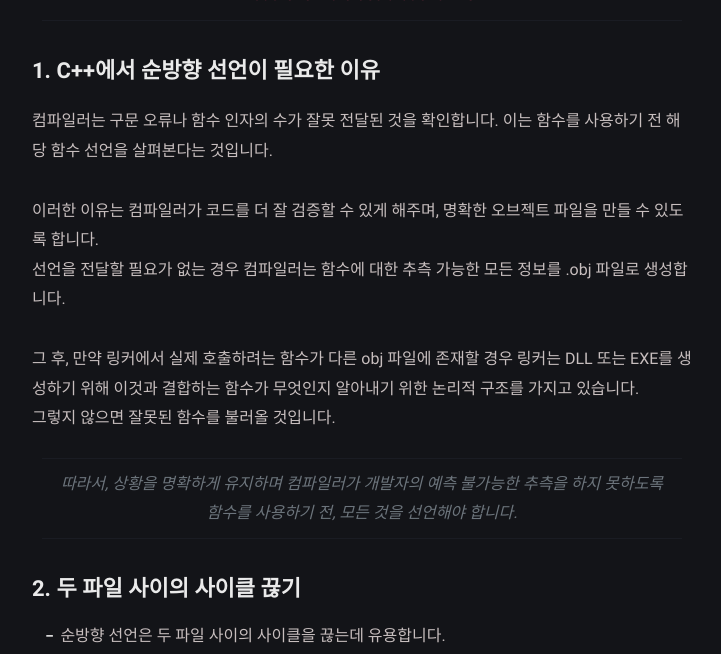
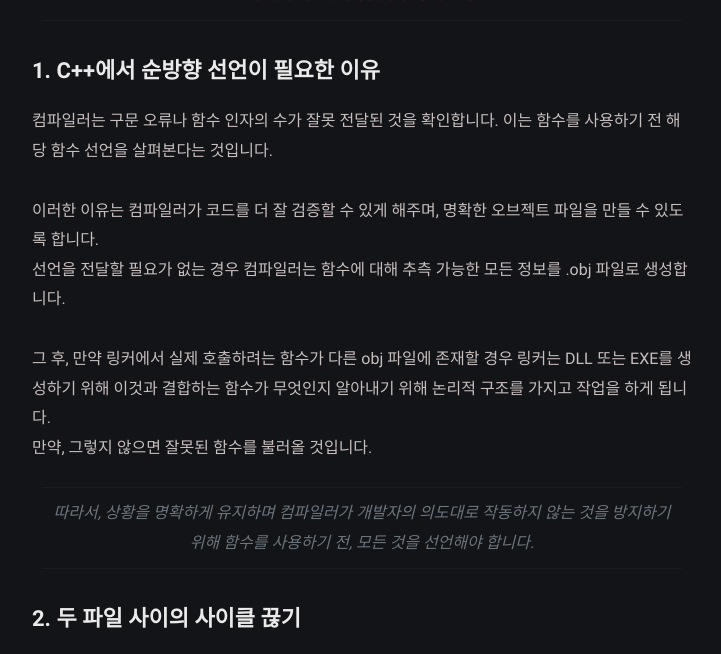
Before and after one commit to Xerlocked/Xerlocked.github.io, a Jekyll site: the page built from _posts/Tips/2022-04-18-Foward-Declaration-순방향-선언.md, in a window 1280 px wide and 1400 px high, scrolled down 448 px. Shown: the top 654 px of the window, without its empty margins (278-999 px from the left). Built offline with Jekyll 4.4.1, drawn with Linux system fonts in a browser that asks for light colours; some web fonts are replaced; some of the changed text lies outside the part shown.

Commit message:
오탈자 수정 및 번역 수정

```diff
--- a/_posts/Tips/2022-04-18-Foward-Declaration-순방향-선언.md
+++ b/_posts/Tips/2022-04-18-Foward-Declaration-순방향-선언.md
@@ -18,12 +18,12 @@ tag:
 이는 함수를 사용하기 전 해당 함수 선언을 살펴본다는 것입니다.
 
 이러한 이유는 컴파일러가 코드를 더 잘 검증할 수 있게 해주며, 명확한 오브젝트 파일을 만들 수 있도록 합니다.
-선언을 전달할 필요가 없는 경우 컴파일러는 함수에 대한 추측 가능한 모든 정보를 .obj 파일로 생성합니다.
+선언을 전달할 필요가 없는 경우 컴파일러는 함수에 대해 추측 가능한 모든 정보를 .obj 파일로 생성합니다.
 
-그 후, 만약 링커에서 실제 호출하려는 함수가 다른 obj 파일에 존재할 경우 링커는 DLL 또는 EXE를 생성하기 위해 이것과 결합하는 함수가 무엇인지 알아내기 위한 논리적 구조를 가지고 있습니다.
-그렇지 않으면 잘못된 함수를 불러올 것입니다.
+그 후, 만약 링커에서 실제 호출하려는 함수가 다른 obj 파일에 존재할 경우 링커는 DLL 또는 EXE를 생성하기 위해 이것과 결합하는 함수가 무엇인지 알아내기 위해 논리적 구조를 가지고 작업을 하게 됩니다.
+만약, 그렇지 않으면 잘못된 함수를 불러올 것입니다.
 
-> 따라서, 상황을 명확하게 유지하며 컴파일러가 개발자의 예측 불가능한 추측을 하지 못하도록 함수를 사용하기 전, 모든 것을 선언해야 합니다.
+> 따라서, 상황을 명확하게 유지하며 컴파일러가 개발자의 의도대로 작동하지 않는 것을 방지하기 위해 함수를 사용하기 전, 모든 것을 선언해야 합니다.
 
 ## 2. 두 파일 사이의 사이클 끊기
 - 순방향 선언은 두 파일 사이의 사이클을 끊는데 유용합니다.
@@ -34,9 +34,9 @@ tag:
 
 {% gist b0ac7c991de647ef41ffd8e54b0735e3 %}
 
-Wheel이 Car에 대한 포인터를 가지고 있기 때문에 Car 선언이 필요하지만,
+Wheel 파일이 Car*를 사용하고 있기때문에 Car.h를 포함해야 하지만,
 
 만약 Car.h를 포함한다면 컴파일러 오류가 발생합니다.
 
-Car.h가 포함되면 Wheel.h가 포함되도록 시도하고 Wheel.h를 포함하는 Car.h 가 포함되도록 시도하고 이것은 사이클 형태가 됩니다. 그래서 컴파일러가 대신 오류를 발생시킵니다.
+Car.h가 포함되면 Wheel.h가 포함하도록 시도하고 Wheel.h를 포함하는 Car.h 가 포함하도록 시도하고 이것은 사이클 형태가 됩니다. 그래서 컴파일러가 대신 오류를 발생시킵니다.
 이러한 사이클 형태를 끊을 때 순방향 선언은 유용합니다.
```
Also changed, not shown: _posts/MapCreator/2021-11-03-Unity-3D-Map-Creator.md (+4 -3 lines).
